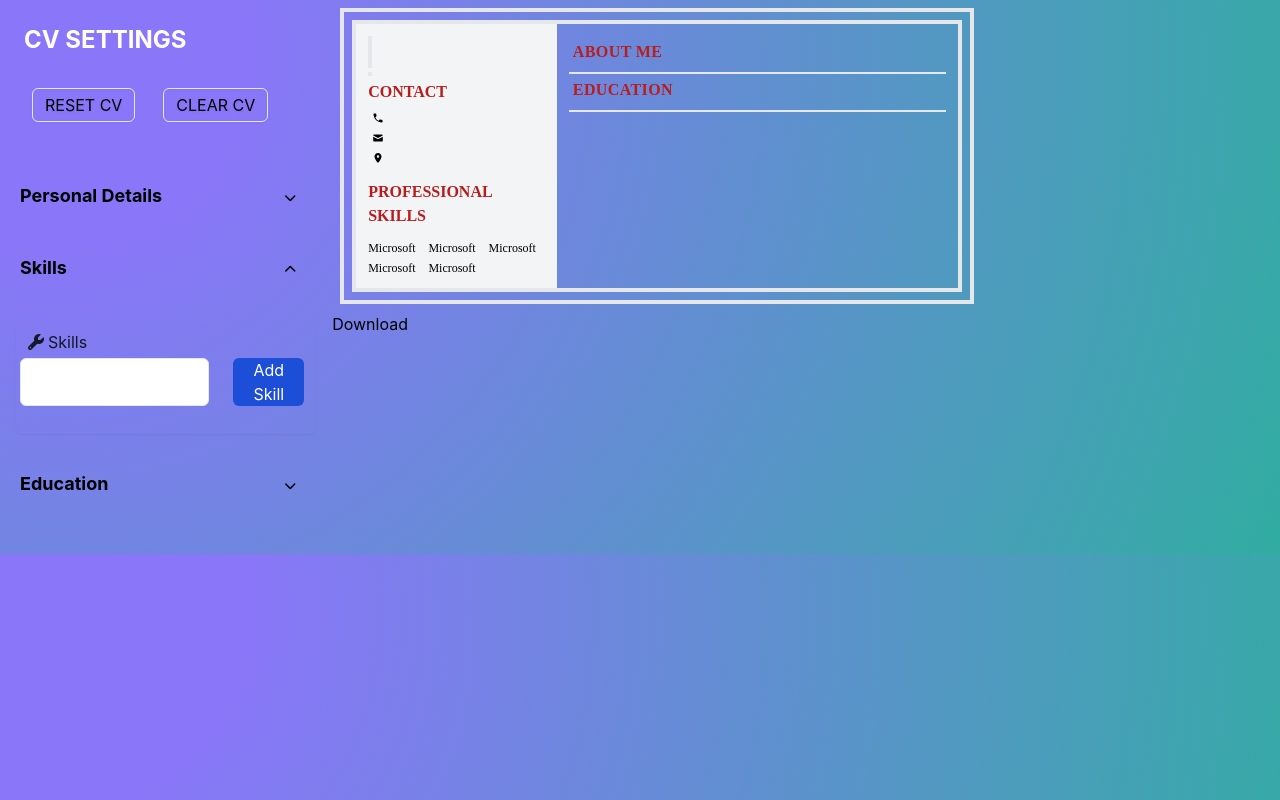
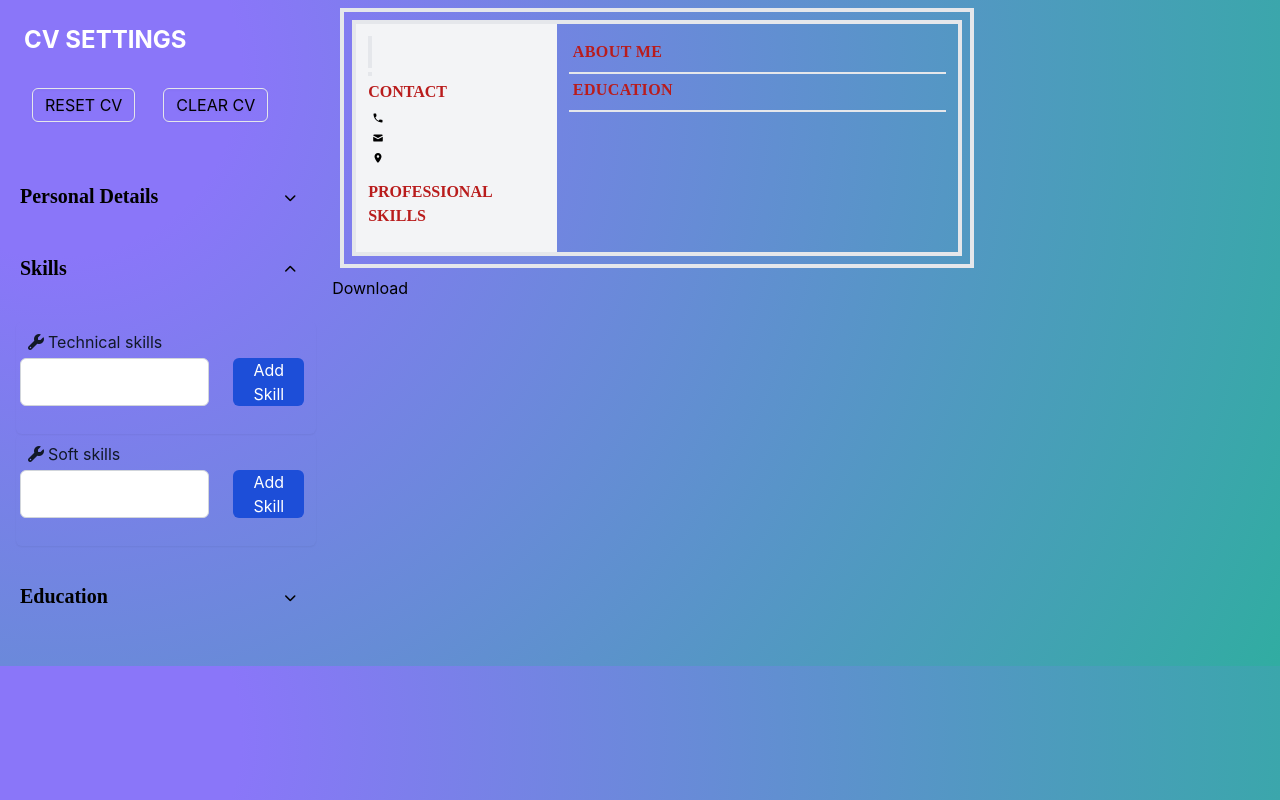
Before and after one commit to Vishwa3025/Resume, a React (Create React App) app: page / in a window 1280 px wide. Both pictures are taken after a click on the button "Skills". Built offline with nearby package versions, Linux system fonts and the light colour scheme.

Commit message:
code updation

```diff
--- a/src/App.js
+++ b/src/App.js
@@ -5,19 +5,33 @@ import html2canvas from 'html2canvas';
 import Output from './components/output';
 import Question from "./components/question";
 
-
 class App extends Component {
 
   state = {
-    inputData: { job: "", firstName: "", lastName: "" }
+    inputData: {},
+    Skills: [],
+    Education: []
+
   };
 
   handleChange = event => {
     this.setState({
       inputData: { ...this.state.inputData, [event.target.name]: event.target.value }
     });
+  }
+
+  handleSkills = (ele) => {
+    this.setState(prevState => ({
+      // Skills: prevState.Skills.filter(ele => ele !== ""),
+      Skills: [...this.state.Skills, ele]
+    }));
   };
 
+  handleEdu = (edu) => {
+    this.setState(() => ({
+      Education: [...this.state.Education, edu]
+    }));
+  }
 
   handleDownload = () => {
     const node = this.refs.downloadRef;
@@ -33,10 +47,10 @@ class App extends Component {
   render() {
     return (
       <div className="m-0 flex">
-        <div className="w-1/4 p-2 ques h-auto m-2"><Question onChange={this.handleChange} /></div>
+        <div className="w-1/4 p-2 ques h-auto m-2"><Question onChange={this.handleChange} send={this.handleSkills} sendEducation={this.handleEdu} /></div>
         <div className='w-3/4 flex-col'>
           <div className="p-2 border-4 w-fit h-fit m-2" ref="downloadRef">
-            <Output ref="downloadRef" inputData={this.state.inputData} />
+            <Output ref="downloadRef" inputData={this.state.inputData} Skills={this.state.Skills} Education={this.state.Education} />
           </div>
           <button onClick={this.handleDownload}>Download</button>
         </div>
--- a/src/components/education.jsx
+++ b/src/components/education.jsx
@@ -2,14 +2,38 @@ import React, { useState } from "react";
 
 const Education = (props) => {
   const [educationOpen, setEducationOpen] = useState(false);
+  const [educationList, setEducationList] = useState([]);
 
   const toggleDropdown3 = () => {
     setEducationOpen(!educationOpen);
   };
+
+  const handleAddEducation = () => {
+    setEducationList([
+      ...educationList,
+      { institution: "", from: "", to: "", specialization: "" },
+    ]);
+  };
+  // console.log(educationList);
+
+  const handleDeleteEducation = (index) => {
+    const newList = [...educationList];
+    newList.splice(index, 1);
+    setEducationList(newList);
+  };
+
+  const handleEducationChange = (e, index) => {
+    const { name, value } = e.target;
+    const newList = [...educationList];
+    newList[index][name] = value;
+    setEducationList(newList);
+    props.sendedu(educationList);
+  };
+
   return (
-    <div>
+    <div className="font-['Montserrat']">
       <button
-        className="font-bold p-1 my-8 text-lg w-full text-start flex justify-between"
+        className="font-bold p-1 my-8 text-xl w-full text-start flex justify-between font-['Montserrat']"
         onClick={toggleDropdown3}>
         Education
         <i
@@ -20,25 +44,81 @@ const Education = (props) => {
       </button>
       {educationOpen && (
         <>
-          <div className="flex flex-col rounded-md shadow-sm transition ease-in-out border-3">
-            <div className="flex flex-col p-1">
-              <label className="text-gray-900 p-1" htmlFor="job">
-                <i class="fa-solid fa-regular fa-graduation-cap"></i>
-                Graduation
-              </label>
-              <button className="px-5 py-1 mx-2 rounded-md text-white bg-blue-700">
-                Add Education
-              </button>
-              <div className="flex">
+          <button
+            className="px-5 py-1 mx-1 text-lg rounded-md text-white bg-blue-700"
+            onClick={handleAddEducation}>
+            Add Education
+          </button>
+          {educationList.map((education, index) => (
+            <div
+              className=" border border-blue-600 rounded-md px-2 my-2"
+              key={index}>
+              <div className="p-1">
+                <label className="text-gray-900 text-lg p-1" htmlFor="job">
+                  <i class="px-1 fa-sharp fa-solid fa-building-columns"></i>
+                  Institution
+                </label>
                 <input
                   type="text"
-                  name="job"
-                  className="w-full px-3 py-1 border border-gray-200 rounded-md focus:outline-none"
-                  onChange={props.onChange}
+                  name="institution"
+                  value={education.institution}
+                  className="w-full px-3 py-1 my-1 border border-gray-300 rounded-md focus:outline-none"
+                  onChange={(e) => handleEducationChange(e, index)}
+                  onInput={props.onChange}
                 />
               </div>
+              <div className="flex">
+                <div className="p-2 flex flex-col">
+                  <label className="text-gray-900 p-1" htmlFor="firstname">
+                    <i class="fa-solid fa-calendar px-1"></i>
+                    From
+                  </label>
+                  <input
+                    type="text"
+                    name="from"
+                    value={education.from}
+                    className="w-full px-3 py-1 my-1 border border-gray-300 rounded-md focus:outline-none"
+                    onChange={(e) => handleEducationChange(e, index)}
+                    onInput={props.onChange}
+                  />
+                </div>
+                <div className="p-2 flex flex-col">
+                  <label className="text-gray-900 p-1" htmlFor="lastname">
+                    <i class="fa-solid fa-calendar px-1"></i>
+                    To
+                  </label>
+                  <input
+                    type="text"
+                    name="to"
+                    value={education.to}
+                    className="w-full px-3 py-1 my-1 border border-gray-300 rounded-md focus:outline-none"
+                    onChange={(e) => handleEducationChange(e, index)}
+                    onInput={props.onChange}
+                  />
+                </div>
+              </div>
+
+              <div className="p-1">
+                <label className="text-gray-900 text-lg p-1" htmlFor="job">
+                  <i class="px-1 fa-solid fa-graduation-cap"></i>
+                  Specialization
+                </label>
+                <input
+                  type="text"
+                  name="specialization"
+                  value={education.specialization}
+                  className="w-full px-3 py-1 my-1 border border-gray-300 rounded-md focus:outline-none"
+                  onChange={(e) => handleEducationChange(e, index)}
+                  onInput={props.onChange}
+                />
+              </div>
+              <button
+                className="px-4 py-1 mx-1 my-2 text-lg rounded-md text-white bg-blue-700"
+                onClick={() => handleDeleteEducation(index)}>
+                Delete
+              </button>
             </div>
-          </div>
+          ))}
         </>
       )}
     </div>
--- a/src/components/experience.jsx
+++ b/src/components/experience.jsx
@@ -1,42 +1,7 @@
-import { useState } from "react";
+import React from "react";
 
-const ResumeBuilder = () => {
-  const [skill, setSkill] = useState("");
-  const [skills, setSkills] = useState([]);
-
-  const addSkill = () => {
-    setSkills([...skills, skill]);
-    setSkill("");
-  };
-
-  const deleteSkill = (index) => {
-    setSkills(skills.filter((skill, i) => i !== index));
-  };
-
-  const SkillsList = ({ skills, deleteSkill }) => {
-    return (
-      <ul>
-        {skills.map((skill, index) => (
-          <li key={index}>
-            {skill}
-            <button onClick={() => deleteSkill(index)}>Delete</button>
-          </li>
-        ))}
-      </ul>
-    );
-  };
-
-  return (
-    <div>
-      <input
-        type="text"
-        value={skill}
-        onChange={(e) => setSkill(e.target.value)}
-      />
-      <button onClick={addSkill}>Add Skill</button>
-      <SkillsList skills={skills} deleteSkill={deleteSkill} />
-    </div>
-  );
+const Experience = () => {
+  return <h1>hi</h1>;
 };
 
-export default ResumeBuilder;
+export default Experience;
--- a/src/components/output.jsx
+++ b/src/components/output.jsx
@@ -2,8 +2,10 @@ import React from "react";
 import { MdPhone } from "react-icons/md";
 import { HiMail } from "react-icons/hi";
 import { MdLocationOn } from "react-icons/md";
+import Education from "./education";
 
 const Output = (props) => {
+  // console.log(props.Skills);
   return (
     <div className="flex justify-center font-['Montserrat']">
       <div className="flex border-4 w-[610px]">
@@ -54,12 +56,14 @@ const Output = (props) => {
             <h2 className="uppercase text-red-700 font-bold my-3 w-[60%]">
               professional skills
             </h2>
-            <div className="grid grid-cols-3 gap-1 text-xs">
-              <div>Microsoft</div>
-              <div>Microsoft</div>
-              <div>Microsoft</div>
-              <div>Microsoft</div>
-              <div>Microsoft</div>
+            <div className="flex flex-wrap w-fit">
+              {props.Skills.slice(1).map((skill, index) => (
+                <div className="text-white bg-blue-700 mx-1 my-1 rounded-md">
+                  <div className="flex w-fit" key={index}>
+                    <div className="px-2 py-1">{skill}</div>
+                  </div>
+                </div>
+              ))}
             </div>
           </section>
         </div>
@@ -70,9 +74,7 @@ const Output = (props) => {
             <h2 className="uppercase font-bold text-red-700 tracking-wide m-1 w-[60%]">
               about me
             </h2>
-            <div className="text-sm text-white ml-1">
-              {props.inputData.about}
-            </div>
+            <div className="text-sm ml-1">{props.inputData.about}</div>
           </section>
 
           {/* Education */}
@@ -81,8 +83,21 @@ const Output = (props) => {
             <h2 className="uppercase font-bold text-red-700 tracking-wide m-1 w-[60%]">
               Education
             </h2>
-            <div className="text-sm ml-1"></div>
-            {props.inputData.education}
+            <div className="text-sm ml-1">
+              {/* <div className="font-bold">{props.inputData.institution}</div> */}
+
+              {props.Education.map((edu, index) => (
+                <div className="text-white bg-blue-700 mx-1 my-1 rounded-md">
+                  <div className="flex w-fit" key={index}>
+                    <div className="px-2 py-1">{edu}</div>
+                  </div>
+                </div>
+              ))}
+            </div>
+
+            {/* {props.inputData.specialization} */}
+            {/* {props.inputData.from}
+            {props.inputData.to} */}
           </section>
         </div>
       </div>
--- a/src/components/personal_details.jsx
+++ b/src/components/personal_details.jsx
@@ -10,7 +10,7 @@ const PersonalDetails = (props) => {
   return (
     <>
       <button
-        className="font-bold p-1 text-lg w-full text-start flex justify-between my-8"
+        className="font-bold p-1 text-xl w-full text-start flex justify-between my-8 font-['Montserrat']"
         onClick={toggleDropdown1}>
         Personal Details
         <i
@@ -29,7 +29,7 @@ const PersonalDetails = (props) => {
               <input
                 type="text"
                 name="job"
-                className="w-full px-3 py-1 border border-gray-200 rounded-md focus:outline-none"
+                className="w-full px-3 py-1 border border-gray-300 rounded-md focus:outline-none"
                 onChange={props.onChange}
               />
             </div>
@@ -42,7 +42,7 @@ const PersonalDetails = (props) => {
                 <input
                   type="text"
                   name="firstName"
-                  className="w-[75%] px-3 py-1 border border-gray-200 rounded-md focus:outline-none"
+                  className="w-[75%] px-3 py-1 border border-gray-300 rounded-md focus:outline-none"
                   onChange={props.onChange}
                 />
               </div>
@@ -54,7 +54,7 @@ const PersonalDetails = (props) => {
                 <input
                   type="text"
                   name="lastName"
-                  className="w-[75%] px-3 py-1 border border-gray-200 rounded-md focus:outline-none"
+                  className="w-[75%] px-3 py-1 border border-gray-300 rounded-md focus:outline-none"
                   onChange={props.onChange}
                 />
               </div>
@@ -66,7 +66,7 @@ const PersonalDetails = (props) => {
               <input
                 type="text"
                 name="email"
-                className="w-full px-3 py-1 border border-gray-200 rounded-md focus:outline-none"
+                className="w-full px-3 py-1 border border-gray-300 rounded-md focus:outline-none"
                 onChange={props.onChange}
               />
             </div>
@@ -79,7 +79,7 @@ const PersonalDetails = (props) => {
                 <input
                   type="text"
                   name="location"
-                  className="w-[80%] px-3 py-1 border border-gray-200 rounded-md focus:outline-none"
+                  className="w-[80%] px-3 py-1 border border-gray-300 rounded-md focus:outline-none"
                   onChange={props.onChange}
                 />
               </div>
@@ -91,7 +91,7 @@ const PersonalDetails = (props) => {
                 <input
                   type="text"
                   name="phone"
-                  className="w-[85%] px-3 py-1 border border-gray-200 rounded-md focus:outline-none"
+                  className="w-[85%] px-3 py-1 border border-gray-300 rounded-md focus:outline-none"
                   onChange={props.onChange}
                 />
               </div>
@@ -103,7 +103,7 @@ const PersonalDetails = (props) => {
               <textarea
                 type="text"
                 name="about"
-                className="w-full px-3 py-1 resize-width border border-gray-200 rounded-md focus:outline-none"
+                className="w-full px-3 py-1 resize-width border border-gray-300 rounded-md focus:outline-none"
                 rows={5}
                 onChange={props.onChange}
               />
--- a/src/components/question.jsx
+++ b/src/components/question.jsx
@@ -3,9 +3,21 @@ import React, { useState } from "react";
 import Education from "./education";
 import PersonalDetails from "./personal_details";
 import Skills from "./skills";
-import ResumeBuilder from "./experience";
+import Experience from "./experience";
 
 const Question = (props) => {
+  const [element, setElement] = useState("");
+  const [edu, setEdu] = useState([]);
+
+  const handleElement = (arr) => {
+    setElement(arr);
+    props.send(element);
+  };
+
+  const handleEdu = (ed) => {
+    setEdu(ed);
+    props.sendEducation(edu);
+  };
   return (
     <div>
       <div className="uppercase">
@@ -24,15 +36,15 @@ const Question = (props) => {
 
       {/* Skills */}
 
-      <Skills onChange={props.onChange} />
+      <Skills sendElement={handleElement} />
 
       {/* Education */}
 
-      <Education onChange={props.onChange} />
+      <Education sendedu={handleEdu} onChange={props.onChange} />
 
       {/* Experience */}
 
-      {/* <ResumeBuilder onChange={props.onChange} /> */}
+      {/* <Experience /> */}
     </div>
   );
 };
--- a/src/components/skills.jsx
+++ b/src/components/skills.jsx
@@ -3,35 +3,82 @@ import React, { useState } from "react";
 const Skills = (props) => {
   const [skillsOpen, setSkillsOpen] = useState(false);
 
-  const [skill, setSkill] = useState("");
-  const [skills, setSkills] = useState([]);
+  const [techSkill, setTechSkill] = useState("");
+  const [techSkills, setTechSkills] = useState([]);
+
+  const [softSkill, setSoftSkill] = useState("");
+  const [softSkills, setSoftSkills] = useState([]);
 
   const toggleDropdown2 = () => {
     setSkillsOpen(!skillsOpen);
   };
 
-  const addSkill = () => {
-    setSkills([...skills, skill]);
-    setSkill("");
+  const addTechSkill = () => {
+    setTechSkills([...techSkills, techSkill]);
+    props.sendElement(techSkill);
+    setTechSkill("");
   };
 
-  const deleteSkill = (index) => {
-    setSkills(skills.filter((skill, i) => i !== index));
+  const addSoftSkill = () => {
+    setSoftSkills([...softSkills, softSkill]);
+    setSoftSkill("");
   };
 
-  const SkillsList = ({ skills, deleteSkill }) => {
+  const deleteTechSkill = (index) => {
+    setTechSkills(techSkills.filter((skill, i) => i !== index));
+  };
+
+  const deleteSoftSkill = (index) => {
+    setSoftSkills(softSkills.filter((skill, i) => i !== index));
+  };
+
+  const handleKeyDown1 = (event) => {
+    if (event.keyCode === 13) {
+      // props.sendElement(techSkill);
+      addTechSkill();
+    }
+  };
+
+  const handleKeyDown2 = (event) => {
+    if (event.keyCode === 13) {
+      addSoftSkill();
+    }
+  };
+
+  const SkillsList1 = ({ techSkills, deleteTechSkill }) => {
     return (
-      <div className="grid grid-cols-3 gap-4 bg-white">
-        <div className="text-black bg-blue-700 rounded-md">
-          {skills.map((skill, index) => (
-            <div className="flex" key={index}>
+      <div className="flex flex-wrap w-fit">
+        {techSkills.map((skill, index) => (
+          <div
+            key={index}
+            className="text-white bg-blue-700 mx-1 my-1 rounded-md">
+            <div className="flex w-fit">
               <div className="px-2 py-1">{skill}</div>
-              <button onClick={() => deleteSkill(index)}>
-                <i class="px-1 fa-sharp fa-solid fa-trash"></i>
+              <button onClick={() => deleteTechSkill(index)}>
+                <i className="fa-solid fa-xmark px-1"></i>
               </button>
             </div>
-          ))}
-        </div>
+          </div>
+        ))}
+      </div>
+    );
+  };
+
+  const SkillsList2 = ({ softSkills, deleteSoftSkill }) => {
+    return (
+      <div className="flex flex-wrap w-fit">
+        {softSkills.map((skill, index) => (
+          <div
+            key={index}
+            className="text-white bg-blue-700 mx-1 my-1 rounded-md">
+            <div className="flex w-fit">
+              <div className="px-2 py-1">{skill}</div>
+              <button onClick={() => deleteSoftSkill(index)}>
+                <i className="fa-solid fa-xmark px-1"></i>
+              </button>
+            </div>
+          </div>
+        ))}
       </div>
     );
   };
@@ -39,7 +86,7 @@ const Skills = (props) => {
   return (
     <>
       <button
-        className="font-bold p-1 my-8 text-lg w-full text-start flex justify-between"
+        className="font-bold p-1 my-8 text-xl w-full text-start flex justify-between font-['Montserrat']"
         onClick={toggleDropdown2}>
         Skills
         <i
@@ -53,25 +100,61 @@ const Skills = (props) => {
           <div className="flex flex-col rounded-md shadow-sm transition ease-in-out border-3">
             <div className="flex flex-col p-1">
               <label className="text-gray-900 p-1" htmlFor="job">
-                <i class="px-1 fa-solid fa-wrench"></i>
-                Skills
+                <i className="px-1 fa-solid fa-wrench"></i>
+                Technical skills
+              </label>
+              <div className="grid grid-cols-3 gap-4">
+                <input
+                  type="text"
+                  name="tskill"
+                  className="col-span-2 px-3 py-1 border border-gray-300 rounded-md focus:outline-none"
+                  value={techSkill}
+                  onChange={(e) => setTechSkill(e.target.value)}
+                  onKeyDown={handleKeyDown1}
+                />
+                <button
+                  onClick={addTechSkill}
+                  className="px-2 mx-2 rounded-md text-white bg-blue-700">
+                  Add Skill
+                </button>
+                <section className="col-span-3">
+                  <div className="w-fit m-1">
+                    <SkillsList1
+                      techSkills={techSkills}
+                      deleteTechSkill={deleteTechSkill}
+                    />
+                  </div>
+                </section>
+              </div>
+            </div>
+          </div>
+
+          <div className="flex flex-col rounded-md shadow-sm transition ease-in-out border-3">
+            <div className="flex flex-col p-1">
+              <label className="text-gray-900 p-1" htmlFor="job">
+                <i className="px-1 fa-solid fa-wrench"></i>
+                Soft skills
               </label>
               <div className="grid grid-cols-3 gap-4">
                 <input
                   type="text"
                   name=""
-                  className="col-span-2 px-3 py-1 border border-gray-200 rounded-md focus:outline-none"
-                  value={skill}
-                  onChange={(e) => setSkill(e.target.value)}
+                  className="col-span-2 px-3 py-1 border border-gray-300 rounded-md focus:outline-none"
+                  value={softSkill}
+                  onChange={(e) => setSoftSkill(e.target.value)}
+                  onKeyDown={handleKeyDown2}
                 />
                 <button
-                  onClick={addSkill}
-                  className="px-3 mx-2 rounded-md text-white bg-blue-700">
+                  onClick={addSoftSkill}
+                  className="px-2 mx-2 rounded-md text-white bg-blue-700">
                   Add Skill
                 </button>
                 <section className="col-span-3">
-                  <div className="w-fit m-1 ">
-                    <SkillsList skills={skills} deleteSkill={deleteSkill} />
+                  <div className="w-fit m-1">
+                    <SkillsList2
+                      softSkills={softSkills}
+                      deleteSoftSkill={deleteSoftSkill}
+                    />
                   </div>
                 </section>
               </div>
```
